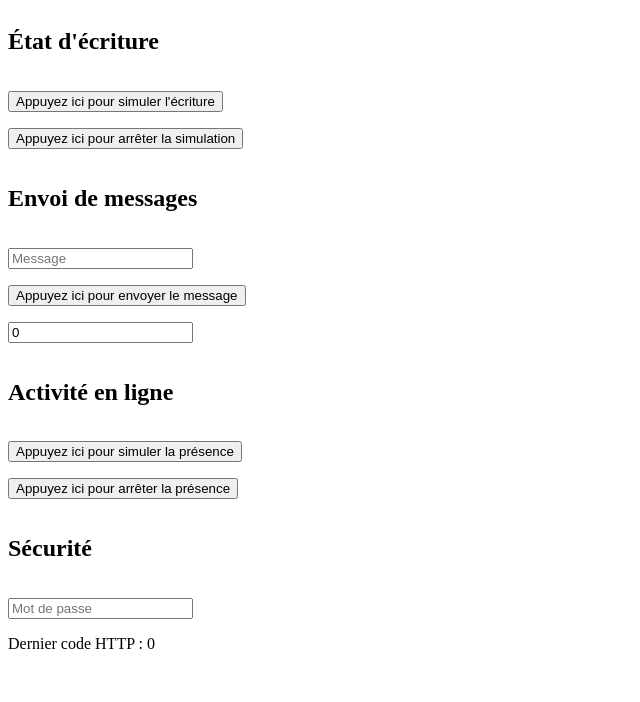
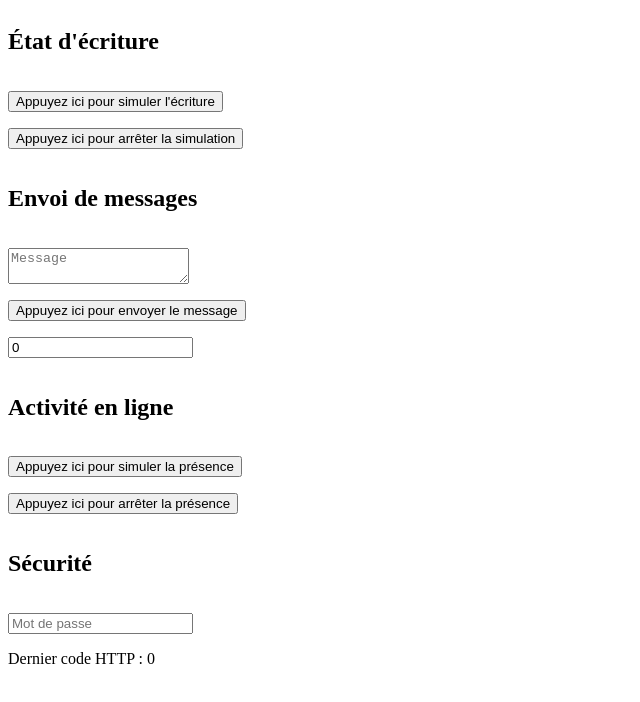
Before and after one commit to FlorianLeChat/Discord-Tunnel, a Next.js app in the folder src/main/ui/: page / in a window 1280 px wide. Shown: the top 702 px of the page, without its empty margins (0-640 px from the left). Built offline with nearby package versions, Linux system fonts and the light colour scheme.

Commit message:
Basculement vers une zone de texte pour les messages

```diff
--- a/src/main/ui/pages/index.tsx
+++ b/src/main/ui/pages/index.tsx
@@ -19,7 +19,7 @@ export default function Home()
 	};
 
 	// Permet de mettre à jour le message qui sera envoyé.
-	const updateMessage = ( event: React.ChangeEvent<HTMLInputElement> ) =>
+	const updateMessage = ( event: React.ChangeEvent<HTMLTextAreaElement> ) =>
 	{
 		setMessage( event.target.value );
 	};
@@ -100,7 +100,7 @@ export default function Home()
 
 			<h1>Envoi de messages</h1>
 
-			<input type="text" value={message} onChange={updateMessage} placeholder="Message" />
+			<textarea value={message} onChange={updateMessage} placeholder="Message" />
 
 			<button onClick={sendMessage}>Appuyez ici pour envoyer le message</button>
 
```
